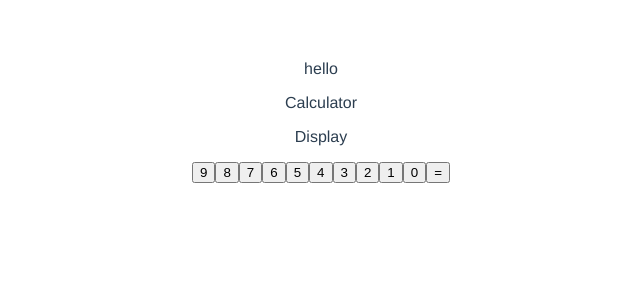
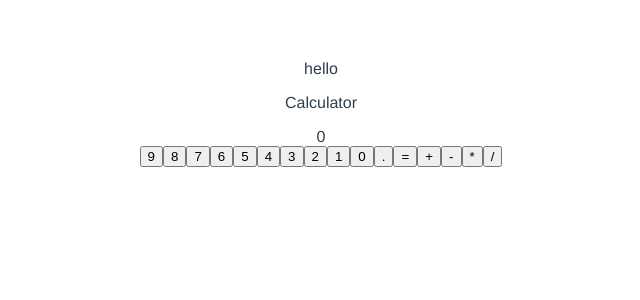
Before and after one commit to markjohnson303/vue-calculator, a Vue app: page / in a window 1280 px wide. Shown: the top 300 px of the page, without its empty margins (319-959 px from the left). Built offline with nearby package versions, Linux system fonts and the light colour scheme.

Commit message:
implement basic math functionality

```diff
--- a/src/components/Calculator.vue
+++ b/src/components/Calculator.vue
@@ -1,18 +1,45 @@
 <template>
   <div>
     <p>Calculator</p>
-    <Display></Display>
-    <Number v-for="n in 10" :key="n" :number="10-n"></Number>
-    <Operation operation="="></Operation>
+    <Display :display="display"></Display>
+    <Number v-for="n in 10" :key="n" :number="10-n" @number-input="onNumberInput"></Number>
+    <Number number="." @number-input="onNumberInput"></Number>
+    <Operation operation="=" @operation-input="onOperationInput"></Operation>
+    <Operation operation="+" @operation-input="onOperationInput"></Operation>
+    <Operation operation="-" @operation-input="onOperationInput"></Operation>
+    <Operation operation="*" @operation-input="onOperationInput"></Operation>
+    <Operation operation="/" @operation-input="onOperationInput"></Operation>
   </div>
 </template>
 
 <script>
+console.log(eval("2+2"));
 import Operation from "@/components/Operation.vue";
 import Number from "@/components/Number.vue";
 import Display from "@/components/Display.vue";
 export default {
   name: "Calculator",
+  data: function() {
+    return {
+      display: "0"
+    };
+  },
+  methods: {
+    onNumberInput: function(number) {
+      if (this.display === "0") {
+        this.display = number.toString();
+      } else {
+        this.display += number;
+      }
+    },
+    onOperationInput: function(operation) {
+      if (operation === "=") {
+        this.display = eval(this.display).toString();
+      } else if (this.display != "0") {
+        this.display += operation;
+      }
+    }
+  },
   components: {
     Number,
     Operation,
--- a/src/components/Display.vue
+++ b/src/components/Display.vue
@@ -1,12 +1,11 @@
 <template>
-  <div>
-    <p>Display</p>
-  </div>
+  <div>{{display}}</div>
 </template>
 
 <script>
 export default {
-  name: "Display"
+  name: "Display",
+  props: ["display"]
 };
 </script>
 
--- a/src/components/Number.vue
+++ b/src/components/Number.vue
@@ -1,13 +1,11 @@
 <template>
-  <button>{{number}}</button>
+  <button @click="$emit('number-input', number)">{{number}}</button>
 </template>
 
 <script>
 export default {
   name: "Number",
-  props: {
-    number: Number
-  }
+  props: ["number"]
 };
 </script>
 
--- a/src/components/Operation.vue
+++ b/src/components/Operation.vue
@@ -1,5 +1,5 @@
 <template>
-  <button>{{operation}}</button>
+  <button @click="$emit('operation-input', operation)">{{operation}}</button>
 </template>
 
 <script>
```
